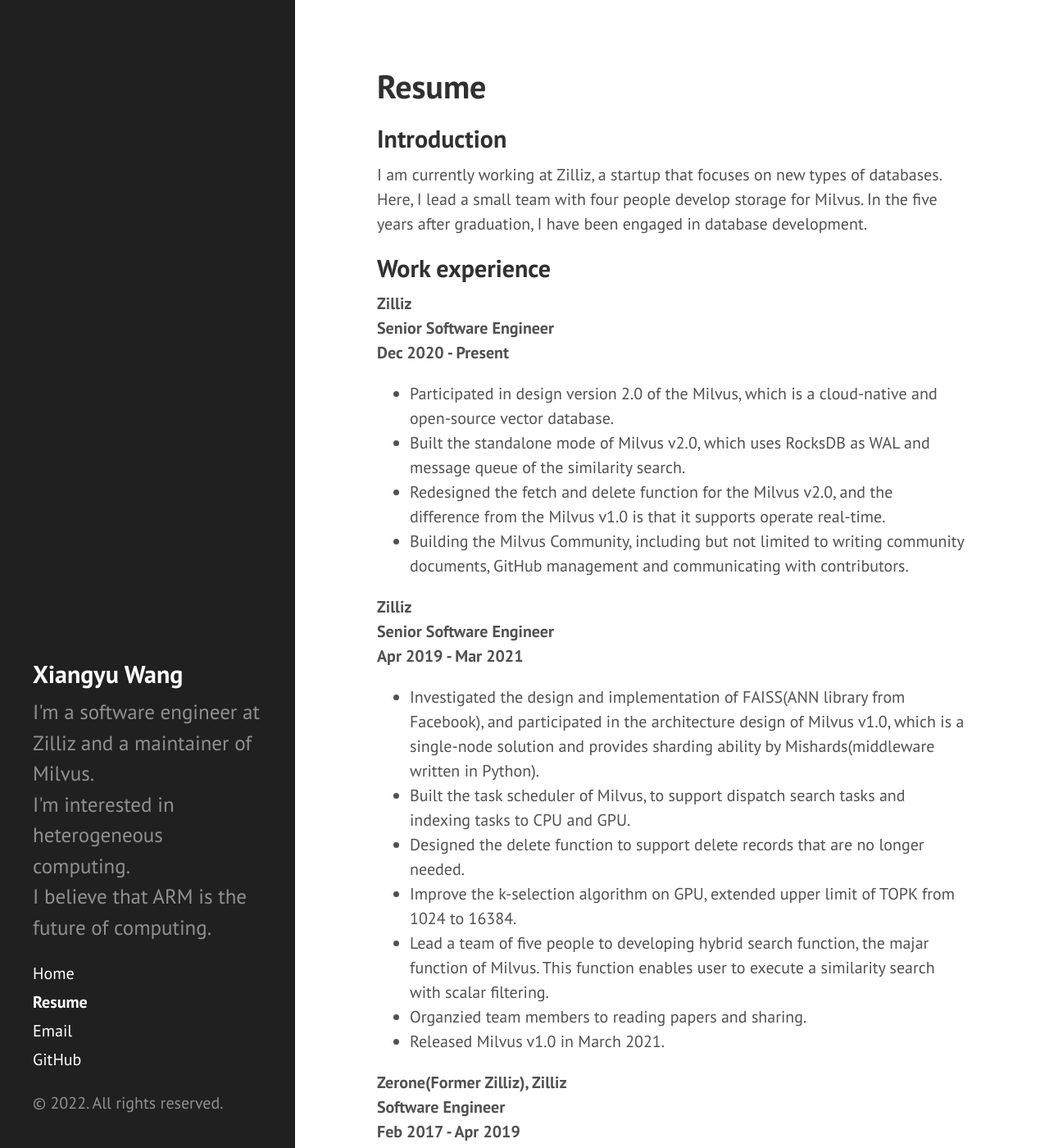
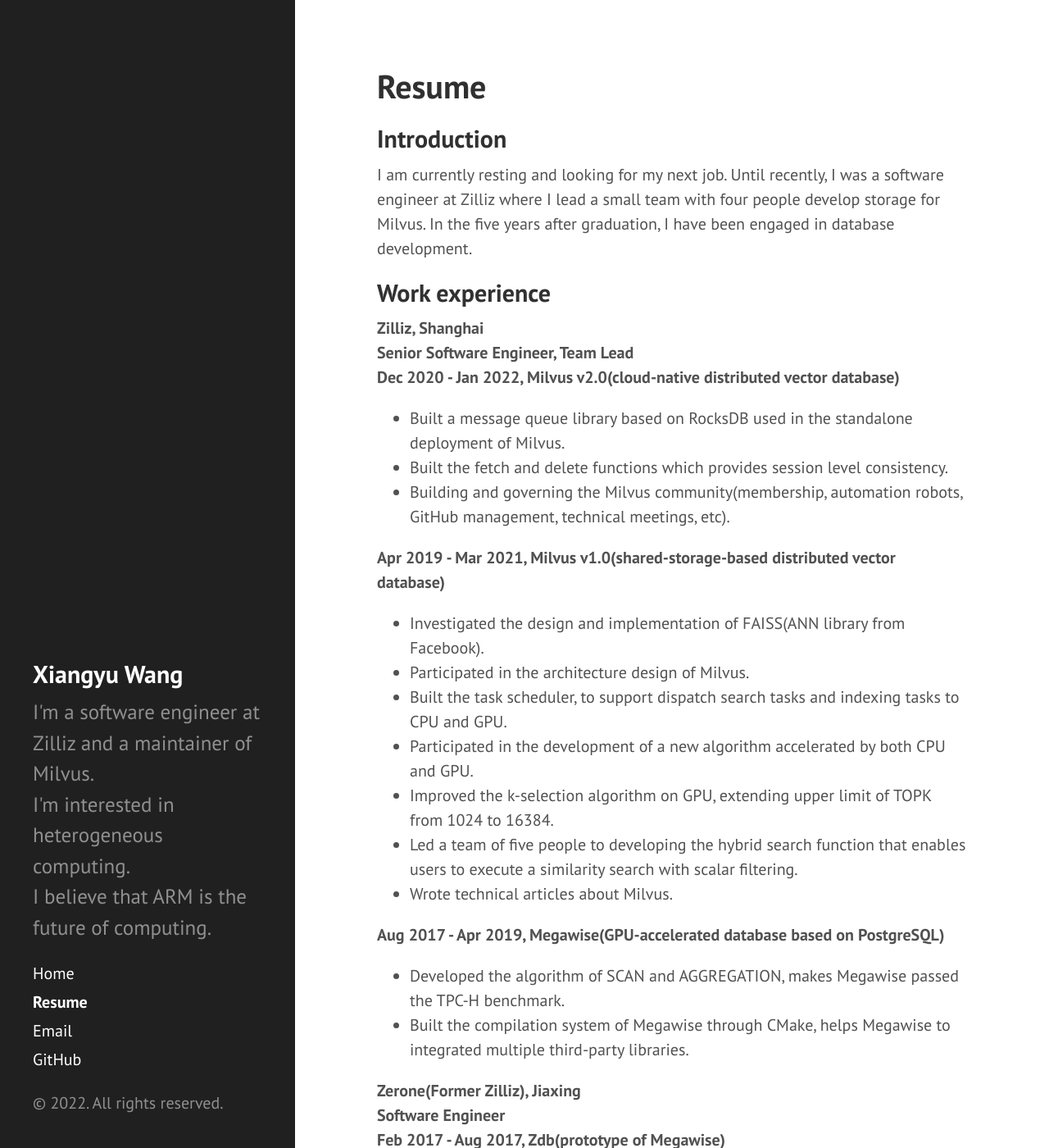
Before and after one commit to wxyucs/wxyucs.github.io, a Jekyll site: the page built from resume.markdown, in a window 1280 px wide and 1400 px high. Shown: the whole window at 82% size. Built offline with Jekyll 4.4.1, drawn with Linux system fonts in a browser that asks for light colours; some of the changed text lies outside the part shown.

Commit message:
Update the resume page

```diff
--- a/resume.markdown
+++ b/resume.markdown
@@ -6,56 +6,52 @@
 
 ## Introduction
 
-I am currently working at Zilliz, a startup that focuses on new types of databases.
-Here, I lead a small team with four people develop storage for Milvus.
+I am currently resting and looking for my next job.
+Until recently, I was a software engineer at Zilliz where I lead a small team with four people develop storage for Milvus.
 In the five years after graduation, I have been engaged in database development.
 
 ## Work experience
 
-<b>Zilliz</b><br>
-<b>Senior Software Engineer</b><br>
-<b>Dec 2020 - Present</b><br>
+<b>Zilliz, Shanghai</b><br>
+<b>Senior Software Engineer, Team Lead</b><br>
+<b>Dec 2020 - Jan 2022, Milvus v2.0(cloud-native distributed vector database)</b><br>
+- Built a message queue library based on RocksDB used in the standalone deployment of Milvus.
+- Built the fetch and delete functions which provides session level consistency.
+- Building and governing the Milvus community(membership, automation robots, GitHub management, technical meetings, etc).
 
-- Participated in design version 2.0 of the Milvus, which is a cloud-native and open-source vector database.
-- Built the standalone mode of Milvus v2.0, which uses RocksDB as WAL and message queue of the similarity search.
-- Redesigned the fetch and delete function for the Milvus v2.0, and the difference from the Milvus v1.0 is that it supports operate real-time.
-- Building the Milvus Community, including but not limited to writing community documents, GitHub management and communicating with contributors.
+<b>Apr 2019 - Mar 2021, Milvus v1.0(shared-storage-based distributed vector database)</b><br>
+- Investigated the design and implementation of FAISS(ANN library from Facebook).
+- Participated in the architecture design of Milvus.
+- Built the task scheduler, to support dispatch search tasks and indexing tasks to CPU and GPU.
+- Participated in the development of a new algorithm accelerated by both CPU and GPU.
+- Improved the k-selection algorithm on GPU, extending upper limit of TOPK from 1024 to 16384.
+- Led a team of five people to developing the hybrid search function that enables users to execute a similarity search with scalar filtering.
+- Wrote technical articles about Milvus.
 
-<b>Zilliz</b><br>
-<b>Senior Software Engineer</b><br>
-<b>Apr 2019 - Mar 2021</b><br>
+<b>Aug 2017 - Apr 2019, Megawise(GPU-accelerated database based on PostgreSQL)</b><br>
+- Developed the algorithm of SCAN and AGGREGATION, makes Megawise passed the TPC-H benchmark.
+- Built the compilation system of Megawise through CMake, helps Megawise to integrated multiple third-party libraries.
 
-- Investigated the design and implementation of FAISS(ANN library from Facebook), and participated in the architecture design of Milvus v1.0, which is a single-node solution and provides sharding ability by Mishards(middleware written in Python).
-- Built the task scheduler of Milvus, to support dispatch search tasks and indexing tasks to CPU and GPU.
-- Designed the delete function to support delete records that are no longer needed.
-- Improve the k-selection algorithm on GPU, extended upper limit of TOPK from 1024 to 16384.
-- Lead a team of five people to developing hybrid search function, the majar function of Milvus. This function enables user to execute a similarity search with scalar filtering.
-- Organzied team members to reading papers and sharing.
-- Released Milvus v1.0 in March 2021.
-
-<b>Zerone(Former Zilliz), Zilliz</b><br>
+<b>Zerone(Former Zilliz), Jiaxing</b><br>
 <b>Software Engineer</b><br>
-<b>Feb 2017 - Apr 2019</b><br>
-
-- Developed the prototype of Megawise(GPU-accelerated database from Zilliz), scan and aggregation speed up to more than a hundred times than CPU.
-- Participated in the function development of Megawise, makes Megawise passed all the TPC-H benchmarks.
-- Built the compilation system of Megawise through CMake, helps Megawise to integrated multiple third-party libraries.
+<b>Feb 2017 - Aug 2017, Zdb(prototype of Megawise)</b><br>
+- Built the JIT execution engine(dynamically convert SQL to CUDA function) which makes the SCAN and AGGREGATION speed up to more than a hundred time than CPU.
 
 ## Education
 <b>Software Engineering Institute of Guangzhou</b><br>
 <b>BE, Internet of things</b><br>
 <b>Sep 2012 - June 2016</b><br>
 
+- Won the first prize in National Undergraduate IoT Design Contest in 2015.
+- Won the second prize in National College Student Smart Internet Innovation Application Design Contest in 2014.
 - Won the second prize in Guangzhou University Programming Contest in 2014.
-- Won the second prize in National College Student Smart Internet Innovation Application Design Contest in 2014.
-- Won the first prize in National Undergraduate IoT Design Contest in 2015.
 
 ## Skills
 
 - C++(Advanced)
 - Python(Advanced)
 - CUDA(Advanced)
-- Golang(Intermediate)
+- Go(Intermediate)
 - Docker(Advanced)
 - Linux(Advanced)
 - Git(Advanced)
```
